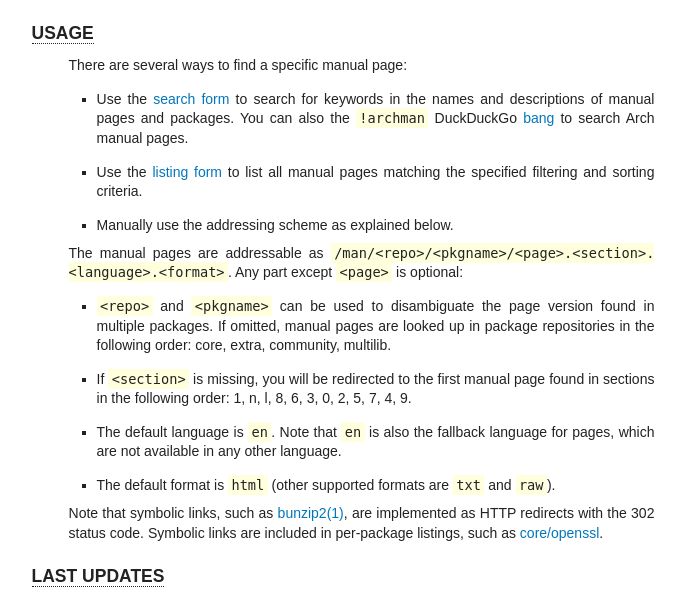
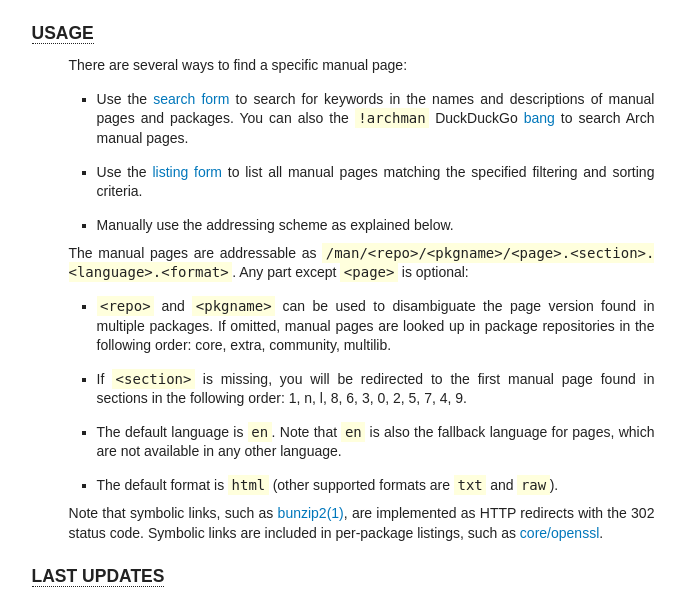
Before and after one commit to archlinux/archmanweb, a Django app: template archmanweb/templates/index.html in a window 1280 px wide. Shown: the part 620-1211 px from the top of the page, without its empty margins (297-982 px from the left). Run offline with Django 3.2, Linux system fonts and the light colour scheme; the template is opened without the code that fills it, so the values that code supplies are empty; parts of the project's set-up code (start-up, migrations or seed data) failed here and were passed over.

Commit message:
Make monospaced text the same size as the rest of the text
"1.2em monospace" is slightly smaller than 1em of any other text.
Use "monospace, monospace" as the font to workaround the browser quirk instead of explicitly setting the font size.

```diff
--- a/archmanweb/static/archmanweb/base.css
+++ b/archmanweb/static/archmanweb/base.css
@@ -42,13 +42,13 @@ ul {
 }
 
 code {
-    font: 1.2em monospace;
+    font-family: monospace, monospace;
     background: #ffd;
     padding: 0.15em 0.25em;
 }
 
 pre {
-    font: 1.2em monospace;
+    font-family: monospace, monospace;
     border: 1px solid #bdb;
     background: #dfd;
     padding: 0.5em;
```
